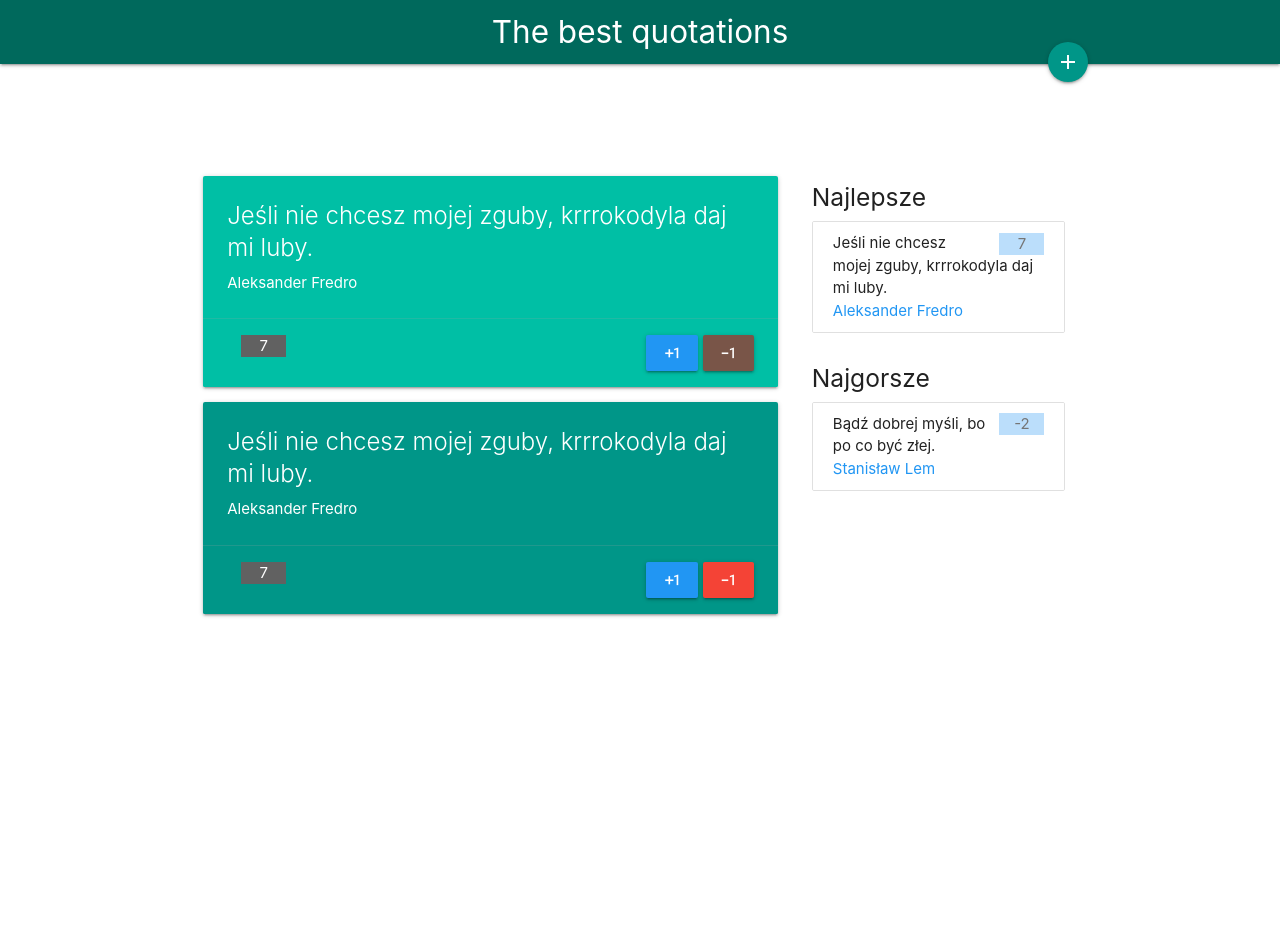
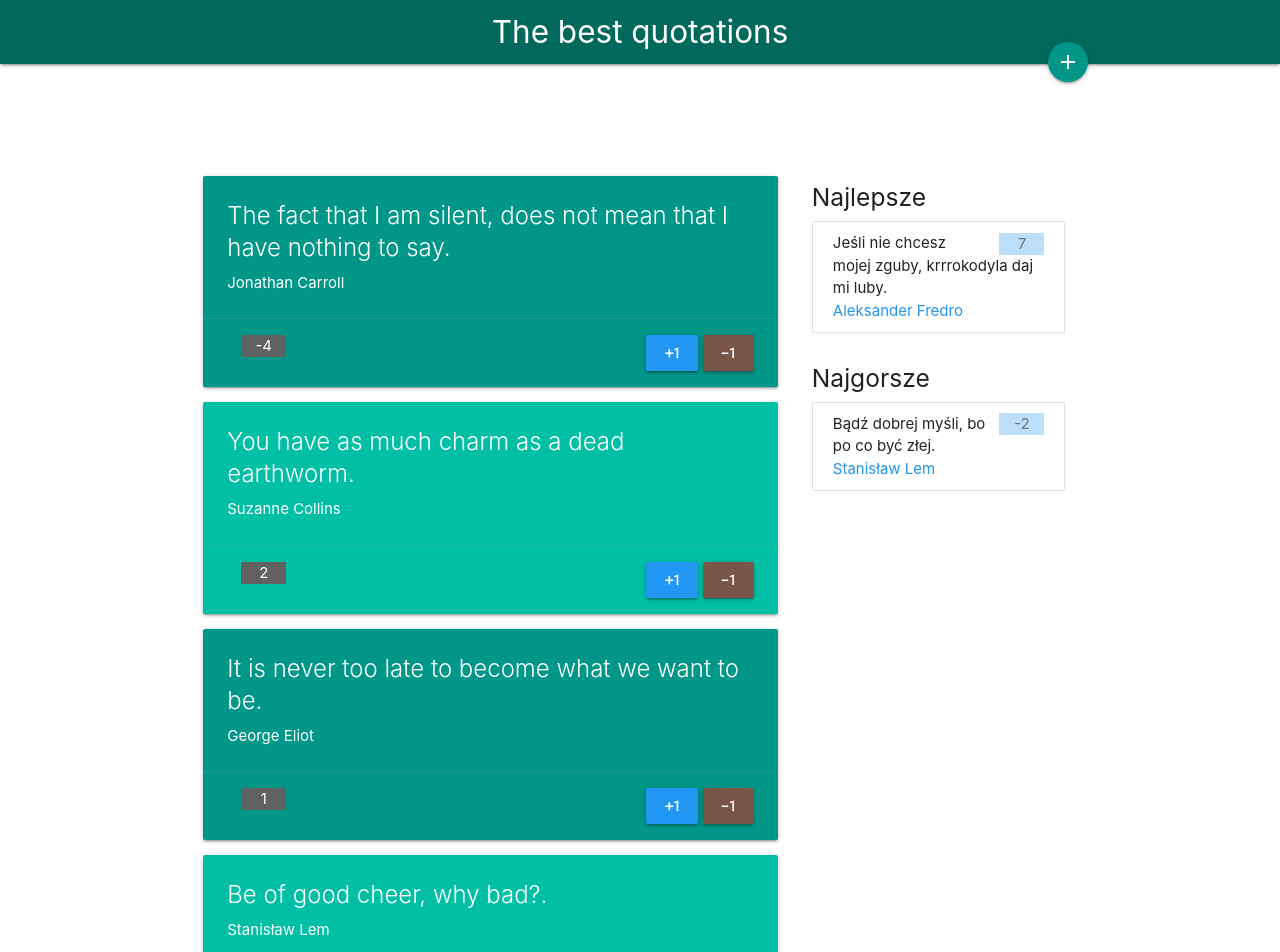
Before and after one commit to Anna118690/Quotations, an Angular app: page / in a window 1280 px wide. Shown: the top 952 px of the page. Before the commit the page ends 800 px from the top, so only its background shows below. Built offline with nearby package versions, Linux system fonts and the light colour scheme.

Commit message:
quotation interpolation

```diff
--- a/src/app/app.component.html
+++ b/src/app/app.component.html
@@ -13,10 +13,10 @@
   </button>
   <div class="row edit-row" [class.drawer]="showForm" >
     <div class="input-field col s4">
-      <input type="text" placeholder="Autor" />
+      <input type="text" placeholder="Author" />
     </div>
     <div class="input-field col s6">
-      <input type="text" placeholder="Cytat" />
+      <input type="text" placeholder="Quotation" />
     </div>
     <div class="input-field col s2">
       <button class="btn small">Add quotation </button>
@@ -29,15 +29,17 @@
     <div class="col s8">
       <div class="row">
         <div class="col s12">
-          <div class="card teal accent-4 hoverable">
+          <div class="card teal hoverable"
+          *ngFor="let q of quotes; let odd= odd"
+          [ngClass]="odd ? 'accent-4' : 'accent-5'">
             <div class="card-content white-text">
               <span class="card-title">
-                Jeśli nie chcesz mojej zguby, krrrokodyla daj mi luby.
+               {{q.sentence}}
               </span>
-              Aleksander Fredro
+              {{q.author}}
             </div>
             <div class="card-action right-align">
-              <span class="badge grey darken-2 left white-text">7</span>
+              <span class="badge grey darken-2 left white-text">     {{q.votes}}</span>
               <button class="btn blue mr-5">
                 <i class="material-icons">exposure_plus_1</i>
               </button>
@@ -46,23 +48,7 @@
               </button>
             </div>
           </div>
-          <div class="card teal accent-5 hoverable">
-            <div class="card-content white-text">
-              <span class="card-title">
-                Jeśli nie chcesz mojej zguby, krrrokodyla daj mi luby.
-              </span>
-              Aleksander Fredro
-            </div>
-            <div class="card-action right-align">
-              <span class="badge grey darken-2 left white-text">7</span>
-              <button class="btn blue mr-5">
-                <i class="material-icons">exposure_plus_1</i>
-              </button>
-              <button class="btn red">
-                <i class="material-icons">exposure_neg_1</i>
-              </button>
-            </div>
-          </div>
+
         </div>
       </div>
     </div>
--- a/src/app/app.component.ts
+++ b/src/app/app.component.ts
@@ -1,4 +1,6 @@
 import { Component } from '@angular/core';
+import { QUOTES } from './models/database';
+import { Quotation } from './models/quotation';
 
 @Component({
   selector: 'app-root',
@@ -7,6 +9,7 @@ import { Component } from '@angular/core';
 })
 export class AppComponent {
   showForm = false;
+  quotes: Quotation[] = QUOTES;
 
   onSwitchForm(): void {
     this.showForm = !this.showForm;
--- a/src/app/models/database.ts
+++ b/src/app/models/database.ts
@@ -3,32 +3,32 @@ import { Quotation } from './quotation';
 export const QUOTES: Quotation[] = [
   {
     author: 'Jonathan Carroll',
-    sentence: 'To, że milczę, nie znaczy, że nie mam nic do powiedzenia.',
+    sentence: 'The fact that I am silent, does not mean that I have nothing to say.',
     votes: -4,
   },
   {
     author: 'Suzanne Collins',
-    sentence: 'Masz w sobie tyle uroku co zdechła dżdżownica.',
+    sentence: 'You have as much charm as a dead earthworm.',
     votes: 2,
   },
   {
     author: 'George Eliot',
-    sentence: 'Nigdy nie jest za późno, by stać się tym, kim chcemy być.',
+    sentence: 'It is never too late to become what we want to be.',
     votes: 1,
   },
   {
     author: 'Stanisław Lem',
-    sentence: 'Bądź dobrej myśli, bo po co być złej.',
+    sentence: 'Be of good cheer, why bad?.',
     votes: null,
   },
   {
     author: 'Tove Jansson',
-    sentence: 'Mówienie tak bardzo przeszkadza w myśleniu.',
+    sentence: 'Speaking disturbs thinking so much.',
     votes: -8,
   },
   {
     author: 'Peter Lippert',
-    sentence: 'Życia nie można wybrać, ale można z niego coś zrobić.',
+    sentence: 'You can not choose life, but you can do something about it.',
     votes: null,
   },
 ];
```
